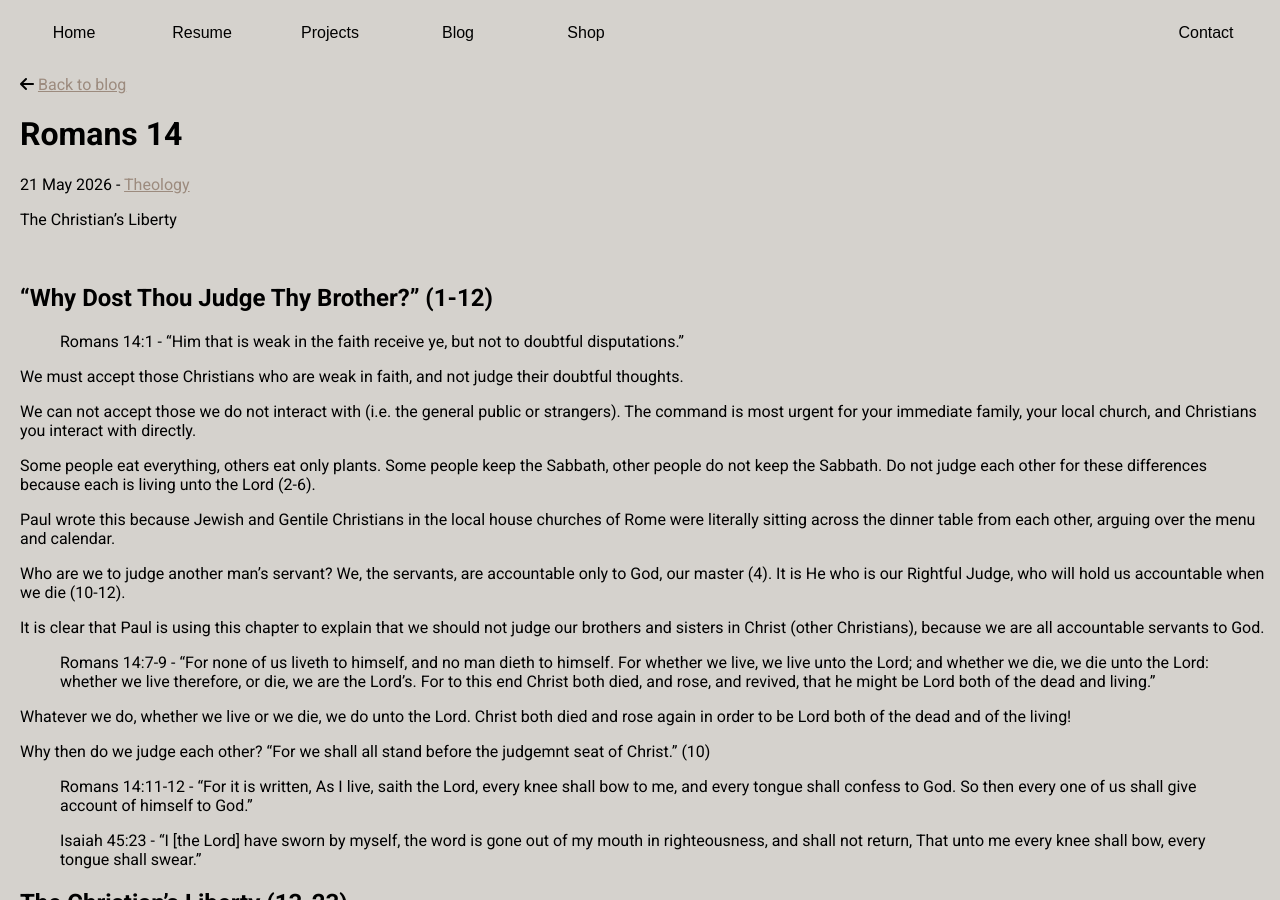
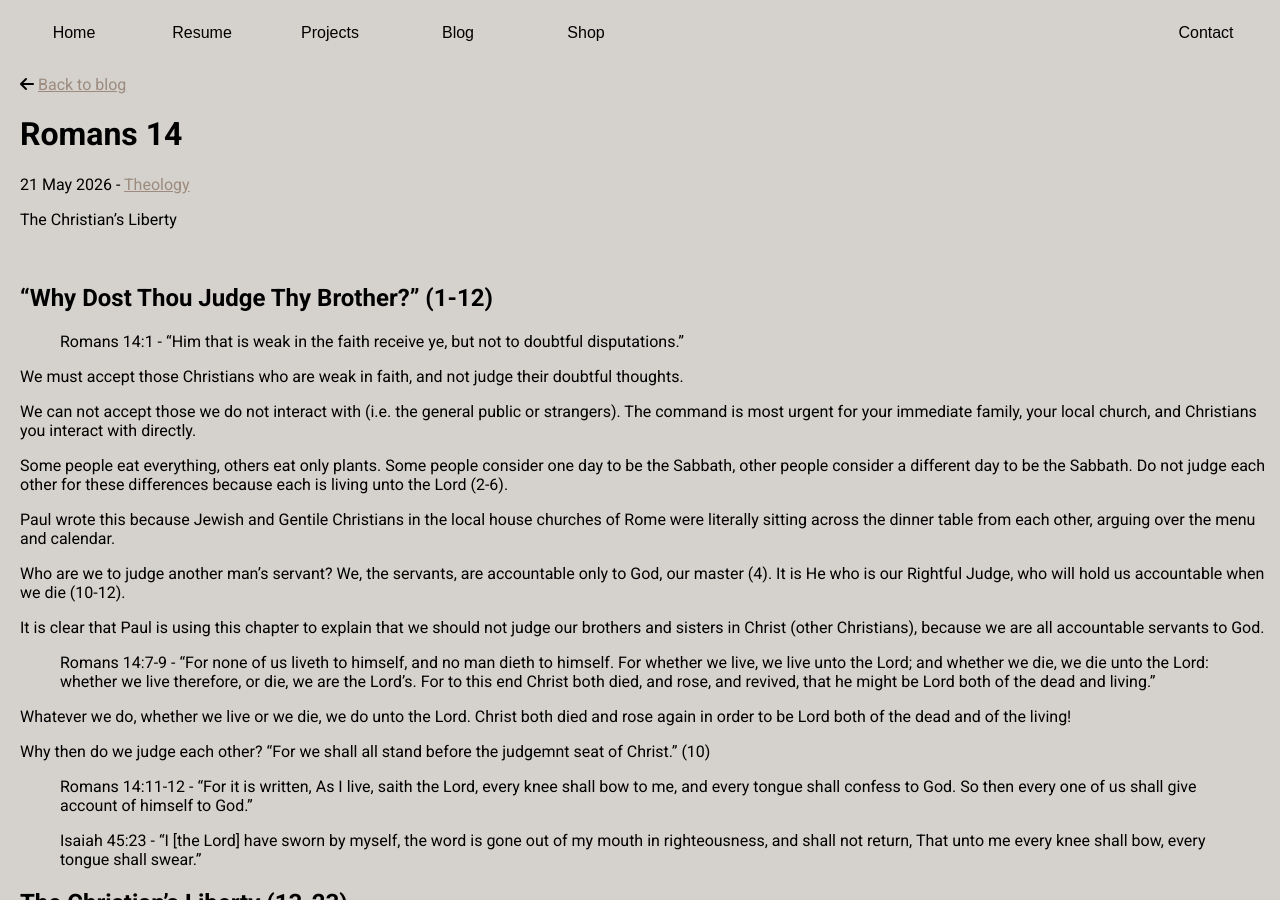
Before and after one commit to Francis-McKee/francis-mckee.github.io, a Jekyll site: the page built from _posts/theology/romans/2026-05-21-romans-14.md, in a window 1280 px wide and 900 px high. Built offline with Jekyll 4.4.1, drawn with Linux system fonts in a browser that asks for light colours; nearby versions of some CDN libraries; comment, search, counter and statistics services are not loaded.

Commit message:
edited post 2026-05-21 Romans 14

```diff
--- a/_posts/theology/romans/2026-05-21-romans-14.md
+++ b/_posts/theology/romans/2026-05-21-romans-14.md
@@ -18,7 +18,7 @@ We must accept those Christians who are weak in faith, and not judge their doubt
 
 We can not accept those we do not interact with (i.e. the general public or strangers). The command is most urgent for your immediate family, your local church, and Christians you interact with directly.
 
-Some people eat everything, others eat only plants. Some people keep the Sabbath, other people do not keep the Sabbath. Do not judge each other for these differences because each is living unto the Lord (2-6).
+Some people eat everything, others eat only plants. Some people consider one day to be the Sabbath, other people consider a different day to be the Sabbath. Do not judge each other for these differences because each is living unto the Lord (2-6).
 
 Paul wrote this because Jewish and Gentile Christians in the local house churches of Rome were literally sitting across the dinner table from each other, arguing over the menu and calendar.
 
```
